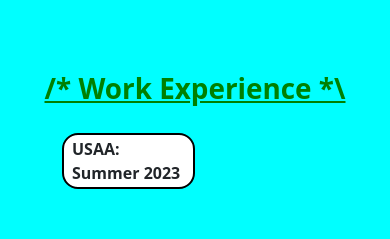
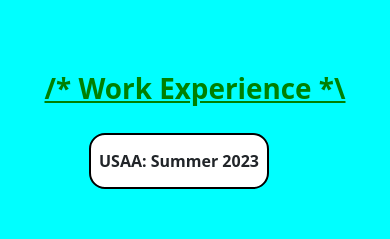
Before and after one commit to bithach/react-resume, a React (Create React App) app: page / in a window 390 px wide. Shown: the part 960-1199 px from the top of the page. Built offline with nearby package versions, Linux system fonts and the light colour scheme.

Commit message:
justify when small

```diff
--- a/src/components/WorkExperience.jsx
+++ b/src/components/WorkExperience.jsx
@@ -16,19 +16,19 @@ export function WorkExperience() {
   }
 
   return (
-    <div className="work-exprience container flex flex-wrap" id="work">
-      <div className="button-container w-1/2 space-y-2">
+    <div
+      className="work-exprience container flex flex-wrap justify-center"
+      id="work"
+    >
+      <div className="button-container space-y-2 lg:w-1/2 sm:w-full">
         {experienceData.map((val) => (
           <button
             id={val.id}
             onClick={companyButtonClick}
             className="work-buttons
-            text-left
             px-2
             h-14
             max-h-20
-            ml-[50px]
-            lg:ml-[75px]
             font-black
             border-2
             border-black
@@ -40,6 +40,9 @@ export function WorkExperience() {
             hover:shadow-black
             hover:bg-black
             sm:w-auto
+            sm:text-center
+            lg:text-left
+            lg:ml-[75px]
             lg:h-10
             lg:w-1/2
             "
```
